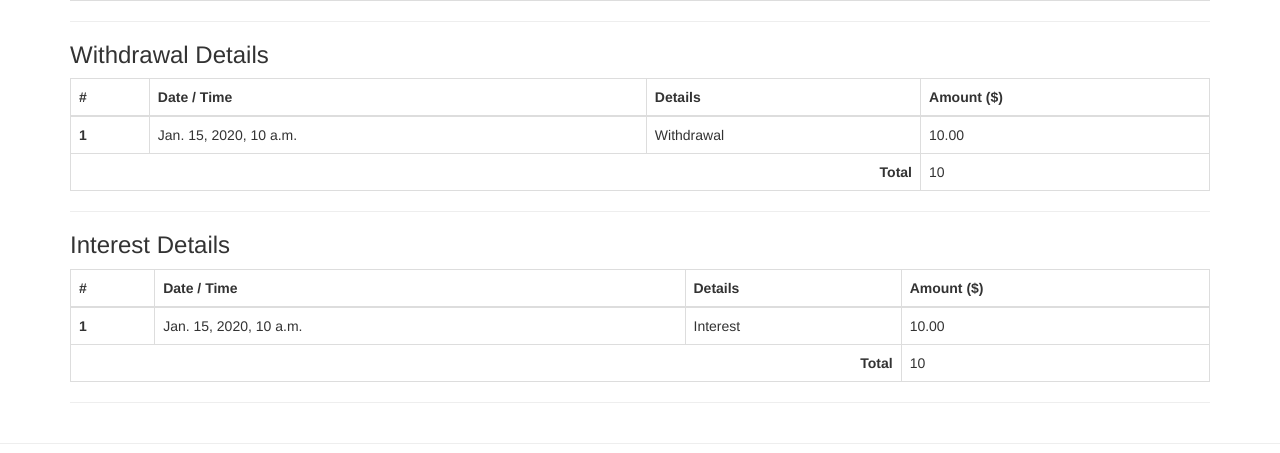
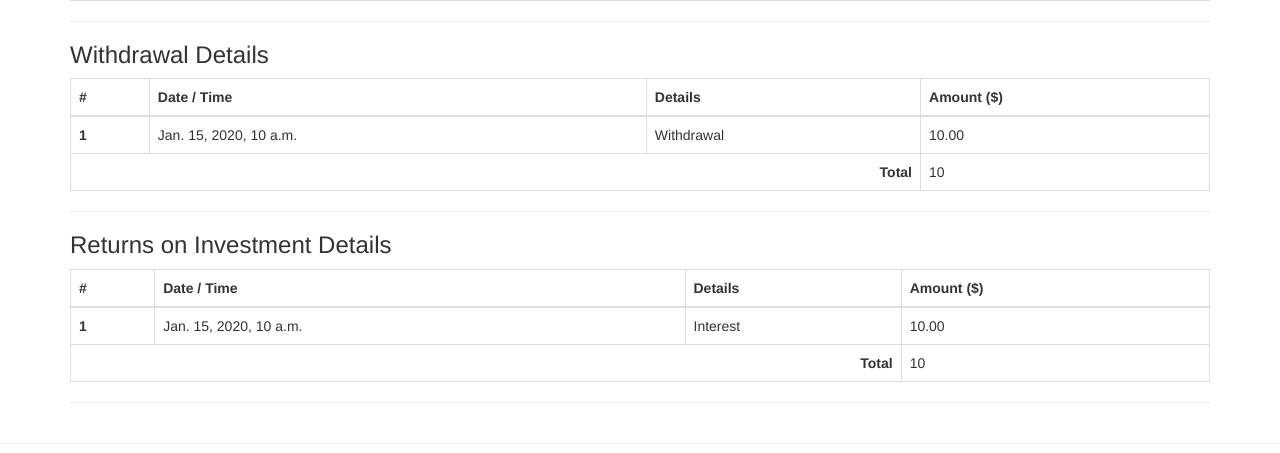
Before and after one commit to Nasdin/fund_management_website, a Django app: page / in a window 1280 px wide. Shown: the part 750-1203 px from the top of the page. Run offline with Django 3.2, Linux system fonts and the light colour scheme; a user stored in the database is signed in; tables that the repository leaves empty hold one stand-in row (values such as "Sample post"); some libraries are stand-ins or nearby versions.

Commit message:
Change interest to returns

```diff
--- a/accounts/views.py
+++ b/accounts/views.py
@@ -15,7 +15,7 @@ def register_view(request):  # Creates a New Account & login New users
     if request.user.is_authenticated:
         return redirect("home")
     else:
-        title = "Create a Bank Account"
+        title = "Create a AYPE Account"
         form = UserRegistrationForm(
             request.POST or None,
             request.FILES or None
--- a/core/templates/core/transactions.html
+++ b/core/templates/core/transactions.html
@@ -99,7 +99,7 @@
 <hr>
 
 
-<h3>Interest Details</h3>
+<h3>Returns on Investment Details</h3>
 <table class="table table-hover table-bordered">
   <thead>
     <tr>
@@ -111,7 +111,7 @@
   </thead>
   <tbody>
     <tr>
-    {% for obj in interest %}
+    {% for obj in returns %}
       <th scope="row">{{forloop.counter}}</th>
       <td>{{ obj.timestamp }}</td>
       <td>Interest</td>
@@ -121,7 +121,7 @@
     <tr>
       <th class="text-right" scope="row" colspan="3">Total</th>
 
-      <td>{{ interest_sum }}</td>
+      <td>{{ returns_sum }}</td>
     </tr>
 
   </tbody>
--- a/core/views.py
+++ b/core/views.py
@@ -1,7 +1,7 @@
 from django.db.models import Sum
 from django.shortcuts import render
 
-from transactions.models import Deposit, Withdrawal, Interest
+from transactions.models import Deposit, Withdrawal, Returns
 
 
 def home(request):
@@ -13,8 +13,8 @@ def home(request):
         deposit_sum = deposit.aggregate(Sum('amount'))['amount__sum']
         withdrawal = Withdrawal.objects.filter(user=user)
         withdrawal_sum = withdrawal.aggregate(Sum('amount'))['amount__sum']
-        interest = Interest.objects.filter(user=user)
-        interest_sum = interest.aggregate(Sum('amount'))['amount__sum']
+        returns = Returns.objects.filter(user=user)
+        returns_sum = returns.aggregate(Sum('amount'))['amount__sum']
 
         context = {
                     "user": user,
@@ -22,8 +22,8 @@ def home(request):
                     "deposit_sum": deposit_sum,
                     "withdrawal": withdrawal,
                     "withdrawal_sum": withdrawal_sum,
-                    "interest": interest,
-                    "interest_sum": interest_sum,
+                    "returns": returns,
+                    "returns_sum": returns_sum,
                   }
 
         return render(request, "core/transactions.html", context)
--- a/transactions/admin.py
+++ b/transactions/admin.py
@@ -1,8 +1,8 @@
 from django.contrib import admin
 
-from .models import Deposit, Withdrawal, Interest
+from .models import Deposit, Withdrawal, Returns
 # Register your models here.
 
 admin.site.register(Deposit)
 admin.site.register(Withdrawal)
-admin.site.register(Interest)
+admin.site.register(Returns)
--- a/transactions/models.py
+++ b/transactions/models.py
@@ -37,7 +37,7 @@ class Withdrawal(models.Model):
         return str(self.user)
 
 
-class Interest(models.Model):
+class Returns(models.Model):
     user = models.ForeignKey(User, on_delete=models.CASCADE)
     amount = models.DecimalField(
       decimal_places=2,
```
